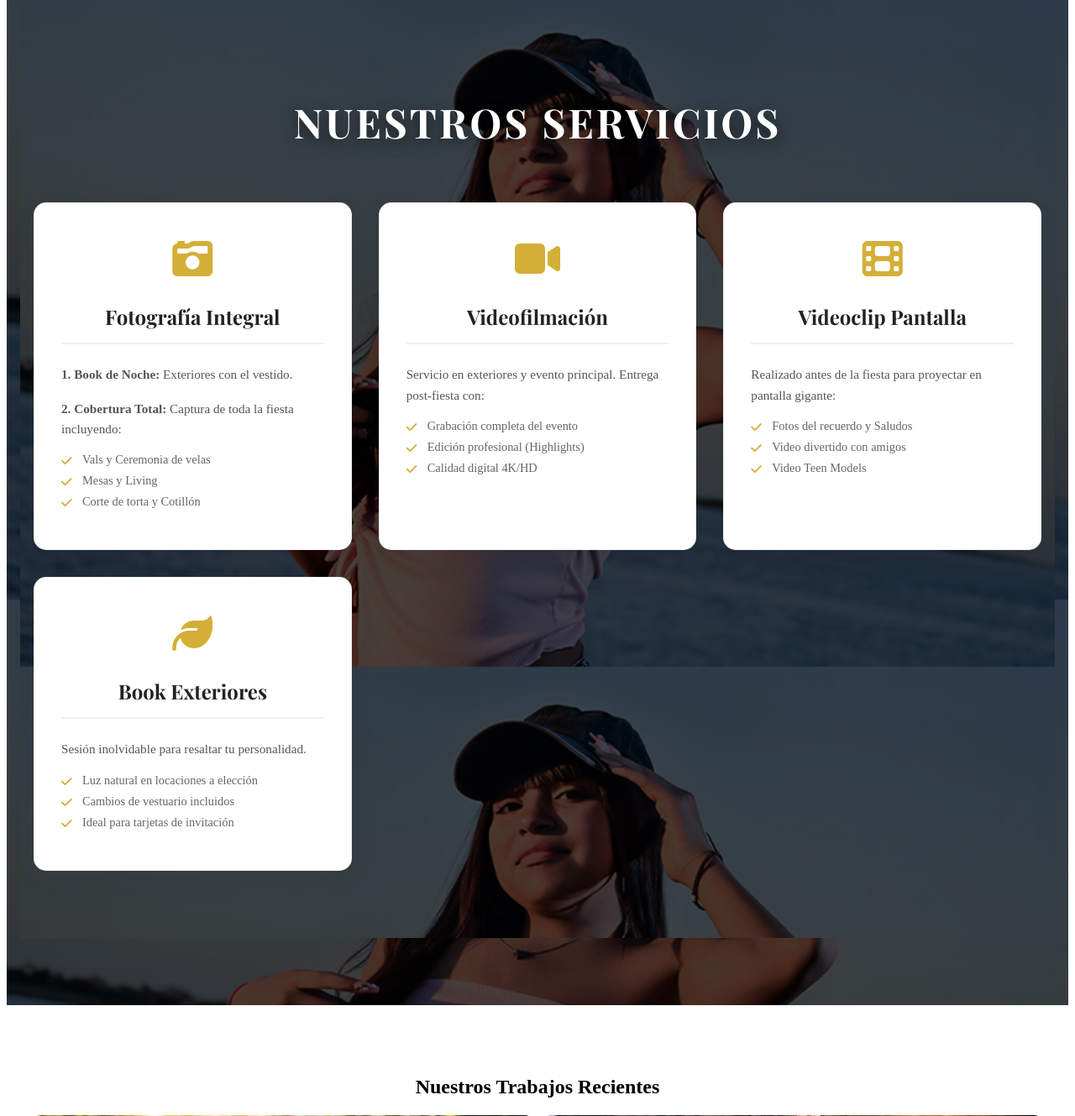
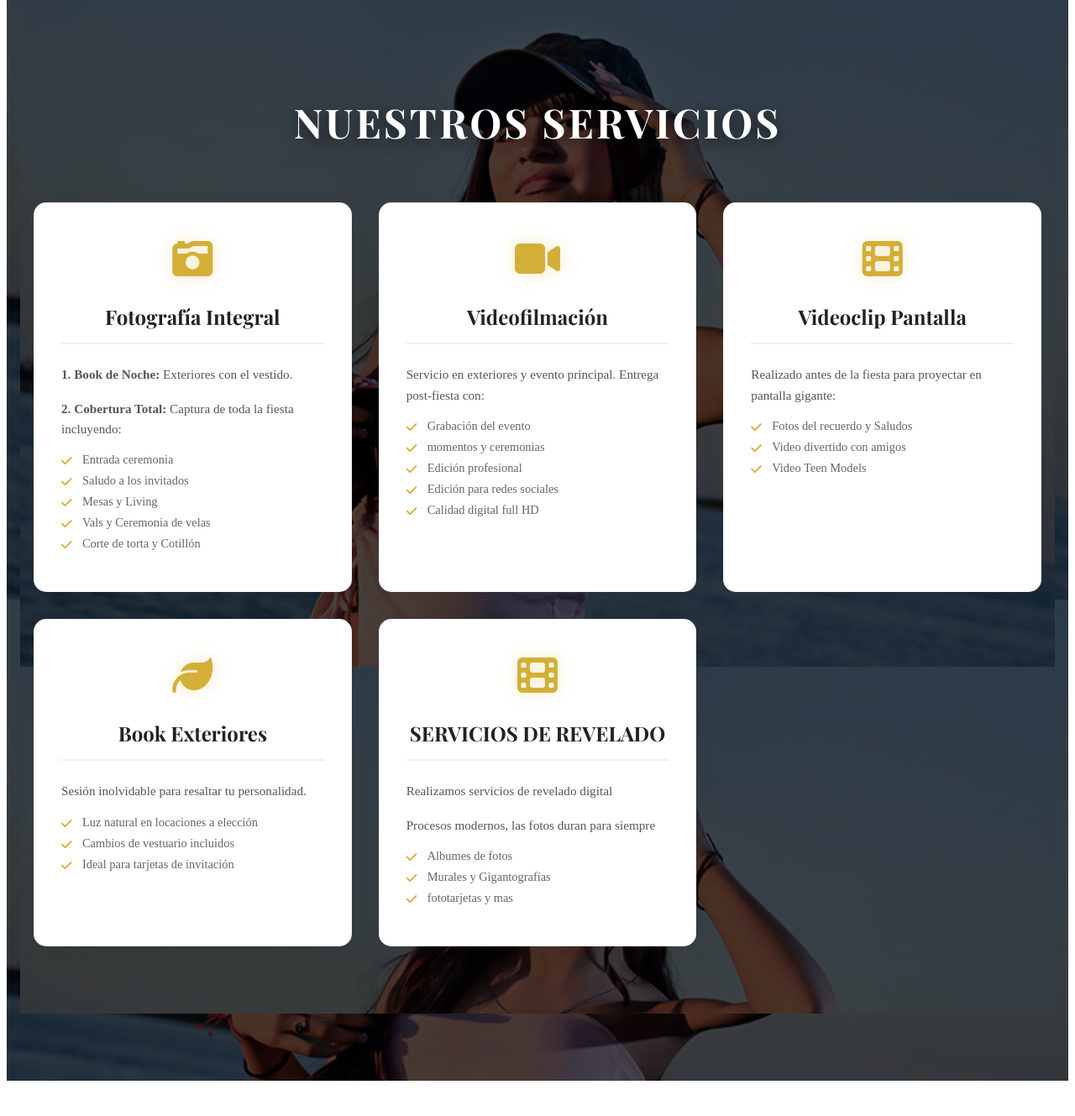
Before and after one commit to lysproducciones/lysfotografias-web, a Flask app: page / in a window 1280 px wide. Shown: the part 2096-3425 px from the top of the page at 84% size. Run offline with Flask 3, Linux system fonts and the light colour scheme.

Commit message:
agregamos tarjeta esmerilada y fondo en nuestros servicios

```diff
--- a/static/css/estilos.css
+++ b/static/css/estilos.css
@@ -249,20 +249,88 @@ footer {
 }
 .services-grid { display: grid; grid-template-columns: repeat(auto-fit, minmax(300px, 1fr)); gap: 2rem; max-width: 1200px; margin: 0 auto; }
 
+/* =========================================
+   TARJETAS TIPO "VIDRIO ESMERILADO" (GLASSMORPHISM)
+   ========================================= */
+
 .service-card {
-    background: white; padding: 2rem; border-radius: 10px;
-    box-shadow: 0 4px 10px rgba(0,0,0,0.1);
+    /* 1. EL FONDO DE VIDRIO (Magia aquí) */
+    background: rgba(30, 30, 30, 0.65); /* Negro al 65% de opacidad */
+
+    /* 2. EL EFECTO BORROSO (Blur) */
+    backdrop-filter: blur(12px);          /* Estándar */
+    -webkit-backdrop-filter: blur(12px);  /* Para iPhone/Safari */
+
+    /* 3. BORDE SUTIL */
+    border: 1px solid rgba(255, 255, 255, 0.15); /* Borde casi invisible */
+
+    /* Resto de estilos */
+    padding: 2.5rem 2rem;
+    border-radius: 15px;
+    position: relative;
+    overflow: hidden;
+    text-align: left;
     transition: all 0.4s cubic-bezier(0.175, 0.885, 0.32, 1.275);
-    text-align: left; cursor: pointer;
+    box-shadow: 0 15px 35px rgba(0,0,0,0.5); /* Sombra profunda */
 }
-.service-card:hover { transform: translateY(-5px); border-bottom: 4px solid #d4af37; }
+
+/* Ajustamos los textos para que se lean sobre el vidrio oscuro */
+
+.service-card h3 {
+    color: #fff; /* Título blanco brillante */
+    text-align: center;
+    font-family: 'Playfair Display', serif;
+    font-size: 1.5rem;
+    margin-bottom: 1.5rem;
+    border-bottom: 2px solid rgba(255, 255, 255, 0.1); /* Línea divisoria sutil */
+    padding-bottom: 15px;
+}
+
+.card-content p {
+    color: #ddd; /* Texto gris muy claro */
+    font-size: 0.95rem;
+    line-height: 1.6;
+    margin-bottom: 1rem;
+}
+
+.card-content li {
+    color: #ccc; /* Items de lista claros */
+    position: relative;
+    padding-left: 25px;
+    margin-bottom: 8px;
+    font-size: 0.9rem;
+}
+
+/* El Icono Dorado se mantiene igual, pero resalta más sobre negro */
+.icon-box {
+    font-size: 3rem;
+    color: #D4AF37;
+    margin-bottom: 1.5rem;
+    text-align: center;
+    transition: transform 0.3s;
+    /* Un pequeño brillo detrás del icono para efecto lujo */
+    text-shadow: 0 0 20px rgba(212, 175, 55, 0.3);
+}
+
+/* --- EFECTO HOVER --- */
+.service-card:hover {
+    transform: translateY(-10px);
+    background: rgba(165, 165, 165, 0.534); /* Se vuelve un poco más sólido al tocar */
+    border-color: #D4AF37; /* El borde se pone dorado */
+    box-shadow: 0 20px 50px rgba(0, 0, 0, 0.233);
+
+}
+
+.service-card:hover .icon-box {
+    transform: scale(1.1);
+}
 .service-card.zoomed {
     transform: scale(1.15); z-index: 100; box-shadow: 0 20px 40px rgba(0,0,0,0.3); border: 2px solid #d4af37; background-color: #fff;
 }
 body.card-active .service-card:not(.zoomed) { opacity: 0.5; filter: blur(2px); }
-.service-card h3 { color: #333; margin-bottom: 1rem; font-family: 'Playfair Display', serif; }
+.service-card h3 { color: #000000; margin-bottom: 1rem; font-family: 'Playfair Display', serif; }
 .service-card ul { padding-left: 20px; color: #666; }
-.service-card li { margin-bottom: 0.5rem; }
+.service-card li { margin-bottom: 0.5rem; color: #000000 }
 
 /* Pasos, Galería Preview, Contacto */
 .steps-section {
--- a/templates/base.html
+++ b/templates/base.html
@@ -8,7 +8,7 @@
 
     <meta name="description" content="¿Buscas fotógrafo para tu fiesta? En Lys Producciones capturamos tus 15 años o boda con estilo cinematográfico y de lujo. Reserva tu fecha en Santa Fe y zona.">
 
-    <meta name="keywords" content="fotografo santa fe, book 15 años, video fiestas, lys producciones, fotografia bodas, exteriores, drone santa fe">
+    <meta name="keywords" content="fotógrafo santa fe, fotografo santa fe, book 15 años, video fiestas, lys producciones, fotografia bodas, exteriores, drone santa fe">
 
     <meta name="author" content="Lys Producciones">
 
@@ -35,6 +35,8 @@
         </div>
     </nav>
 
+
+
     <main>
         {% block content %}
         {% endblock %}
--- a/templates/index.html
+++ b/templates/index.html
@@ -52,7 +52,7 @@
         <img src="{{ url_for('static', filename='img/familia3.jpg') }}" alt="Familia Lys 3" loading="lazy">
         <img src="{{ url_for('static', filename='img/familia4.jpg') }}" alt="Familia Lys 4" loading="lazy">
         <img src="{{ url_for('static', filename='img/familia5.jpg') }}" alt="Familia Lys 5" loading="lazy">
-        <img src="{{ url_for('static', filename='img/familia6.jpg') }}" alt="Familia Lys 5" loading="lazy">
+        <img src="{{ url_for('static', filename='img/familia6.jpg') }}" alt="Familia Lys 6" loading="lazy">
     </div>
 </section>
 
@@ -71,8 +71,11 @@
                 <p><strong>1. Book de Noche:</strong> Exteriores con el vestido.</p>
                 <p><strong>2. Cobertura Total:</strong> Captura de toda la fiesta incluyendo:</p>
                 <ul>
+                    <li>Entrada ceremonia</li>
+                    <li>Saludo a los invitados</li>
+                    <li>Mesas y Living</li>
                     <li>Vals y Ceremonia de velas</li>
-                    <li>Mesas y Living</li>
+
                     <li>Corte de torta y Cotillón</li>
                 </ul>
             </div>
@@ -86,9 +89,11 @@
             <div class="card-content">
                 <p>Servicio en exteriores y evento principal. Entrega post-fiesta con:</p>
                 <ul>
-                    <li>Grabación completa del evento</li>
-                    <li>Edición profesional (Highlights)</li>
-                    <li>Calidad digital 4K/HD</li>
+                    <li>Grabación del evento</li>
+                    <li>momentos y ceremonias</li>
+                    <li>Edición profesional </li>
+                    <li>Edición para redes sociales </li>
+                    <li>Calidad digital full HD</li>
                 </ul>
             </div>
         </div>
@@ -122,7 +127,30 @@
                 </ul>
             </div>
         </div>
+
+         <div class="service-card" onclick="toggleZoom(this)">
+            <div class="icon-box">
+                <i class="fas fa-film"></i>
+            </div>
+            <h3>SERVICIOS DE REVELADO</h3>
+            <div class="card-content">
+                <p>Realizamos servicios de revelado digital</p>
+                <p>Procesos modernos, las fotos duran para siempre</p>
+                <ul>
+                    <li>Albumes de fotos</li>
+                    <li>Murales y Gigantografías</li>
+                    <li>fototarjetas y mas</li>
+                </ul>
+            </div>
+        </div>
+
+
+
     </div>
+
+
+
+
 </section>
 </section>
 
```
